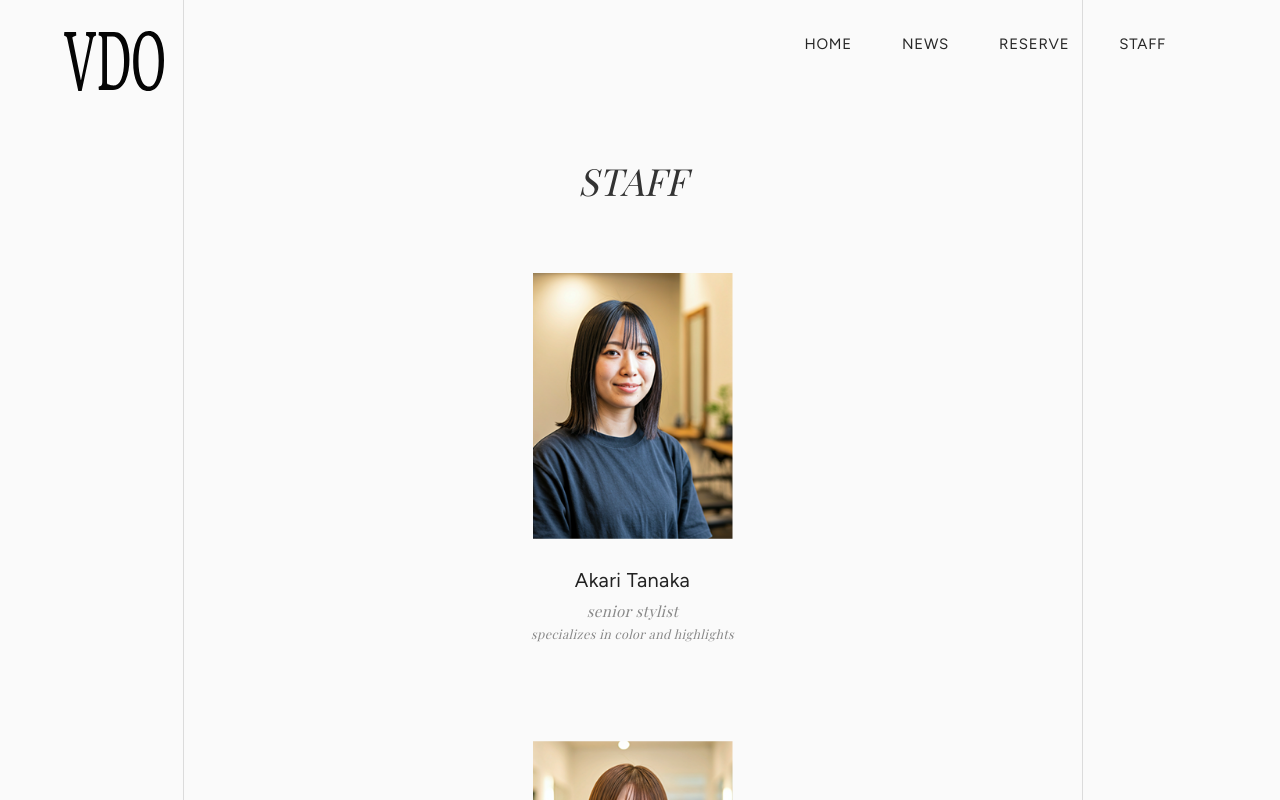
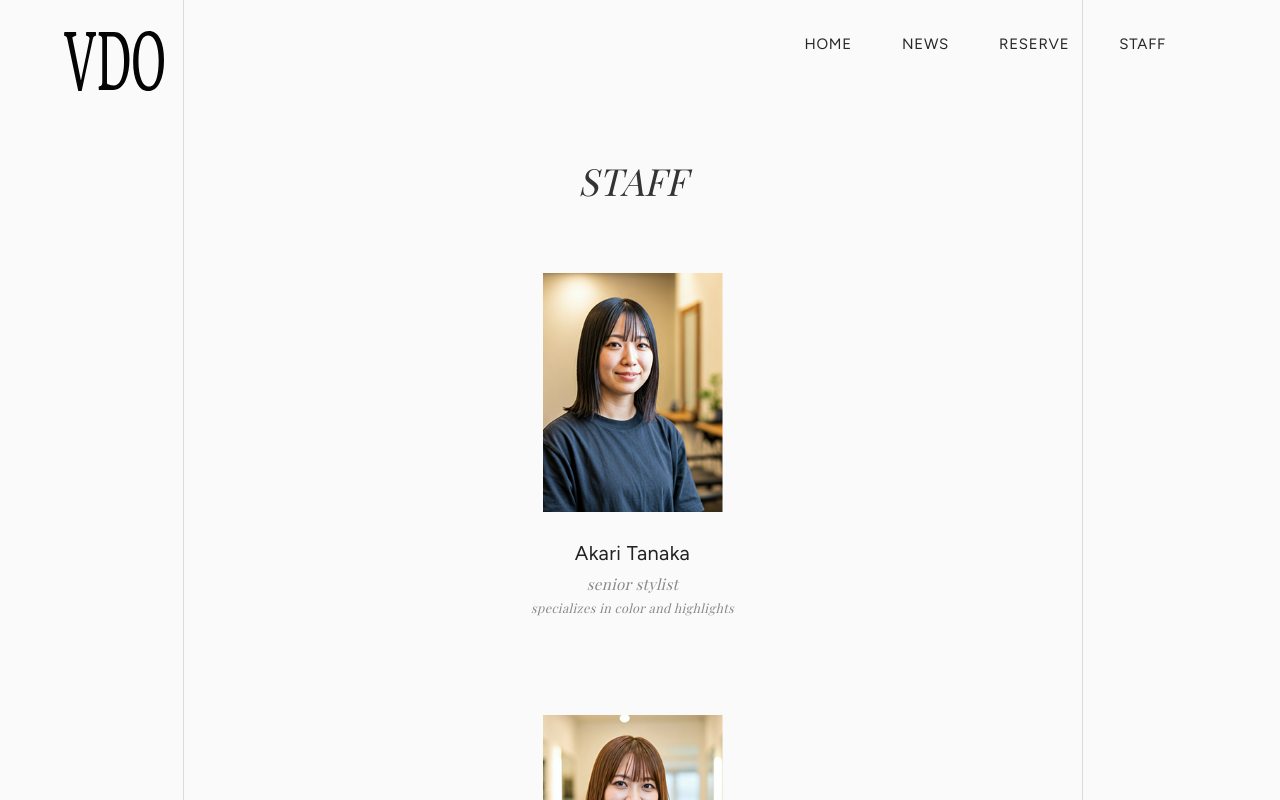
Before and after one commit to koma104/hairsalon-vdo, a Next.js app: page /staff in a window 1280 px wide. Shown: the top 800 px of the page. Built offline with nearby package versions, Linux system fonts and the light colour scheme; a web font is replaced by a local one.

Commit message:
fix: staff サイズ調整

```diff
--- a/src/app/staff/staff.module.css
+++ b/src/app/staff/staff.module.css
@@ -19,7 +19,7 @@
   position: relative;
 
   @media (min-width: 768px) {
-    width: 10rem;
+    width: 9rem;
   }
 }
 
```
